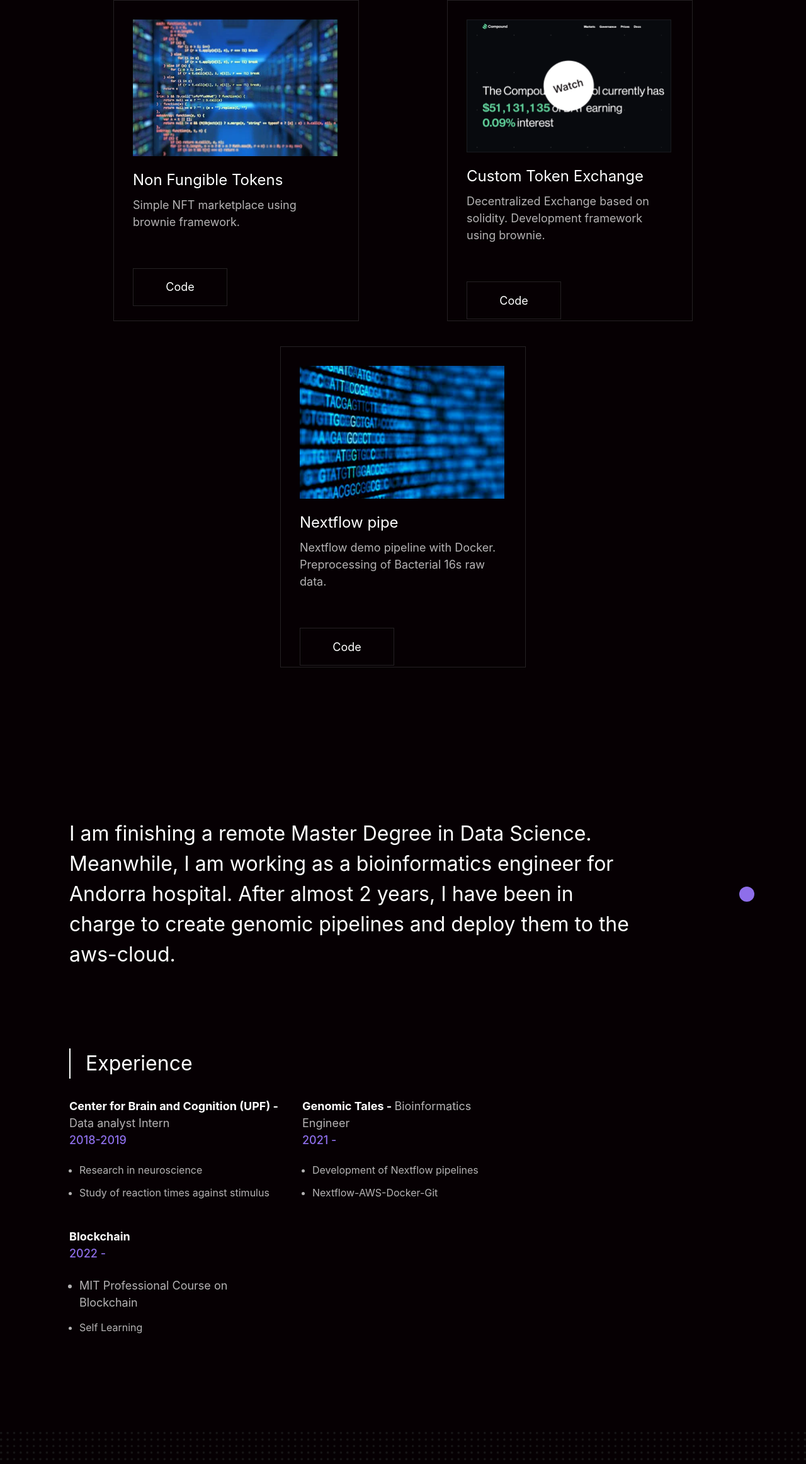
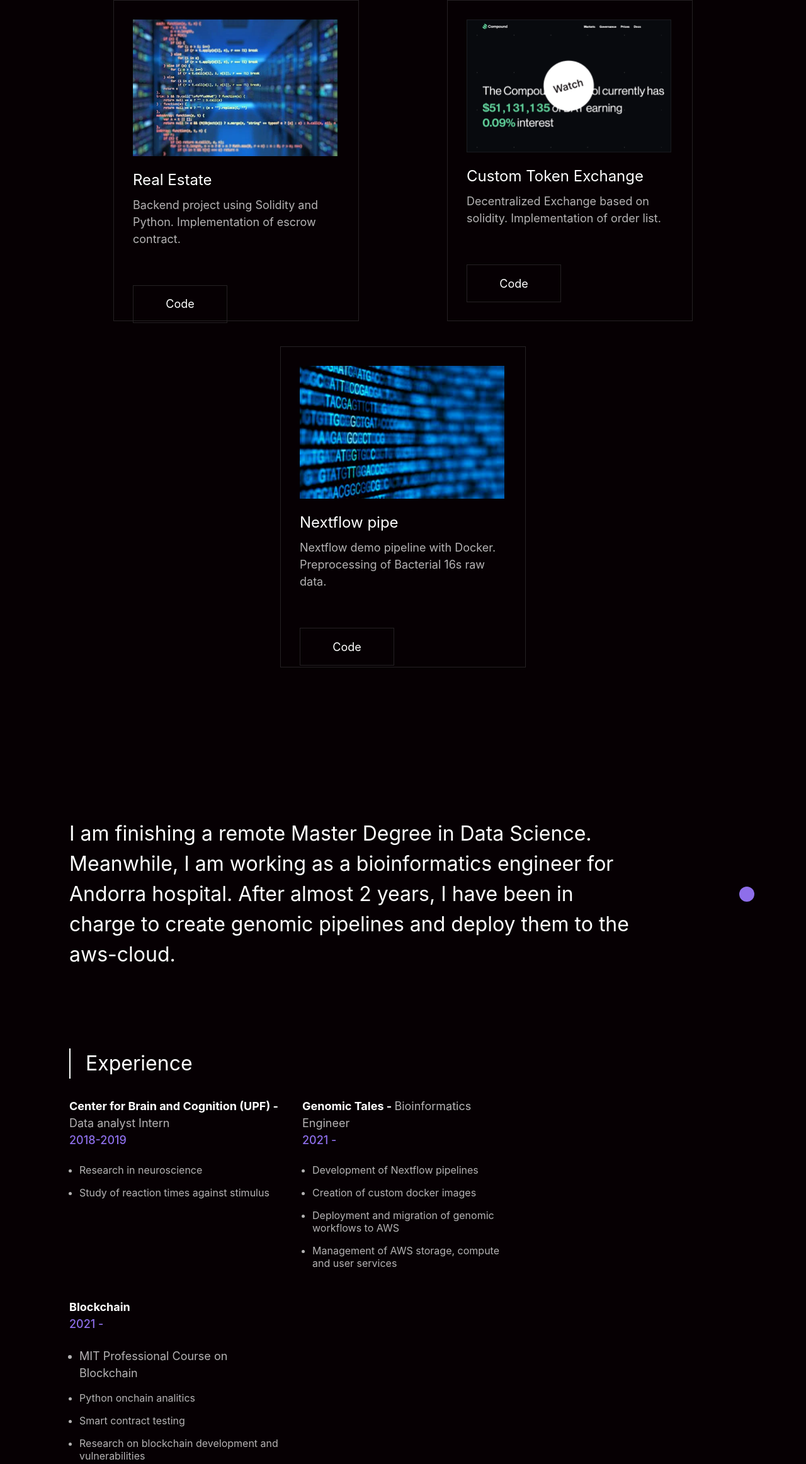
Before and after one commit to LlaneroHiboreo/Portfolio_Site, a plain HTML site: page index.html in a window 1280 px wide. Shown: the part 1979-4304 px from the top of the page at 63% size. Drawn offline with nearby package versions, Linux system fonts and the light colour scheme; a script that the page names is missing.

Commit message:
update portfolio

```diff
--- a/index.html
+++ b/index.html
@@ -96,18 +96,18 @@
             <div class="cards flex-center">
                 <div class="card">
                     <img src="./img/projects/project_1.png" alt="">
-                    <h3 class="card-title">Non Fungible Tokens</h3>
-                    <p class="card-description">Simple NFT marketplace using brownie framework.</p>
+                    <h3 class="card-title">Real Estate</h3>
+                    <p class="card-description"> Backend project using Solidity and Python. Implementation of escrow contract. </p>
 
                     <div class="card-buttons">
-                        <a href="https://github.com/LlaneroHiboreo/NFT_Marketplace" class="card-button--code" target="_blank">Code</a>
+                        <a href="https://github.com/LlaneroHiboreo/real_estate" class="card-button--code" target="_blank">Code</a>
                     </div>
                 </div>
 
                 <div class="card">
                     <img src="./img/projects/project_2.png" alt="">
                     <h3 class="card-title">Custom Token Exchange</h3>
-                    <p class="card-description">Decentralized Exchange based on solidity. Development framework using brownie.</p>
+                    <p class="card-description">Decentralized Exchange based on solidity. Implementation of order list.</p>
 
                     <div class="card-buttons">
                         <!-- <a href="#" class="card-button--site">Site</a> -->
@@ -157,22 +157,25 @@
                     <p class="card-years">2021 - </p>
 
                     <ul class="card-list">
-                        <li class="card-list-item">Development of Nextflow pipelines</li>
-                        <li class="card-list-item">Nextflow-AWS-Docker-Git</li>
+                        <li class="card-list-item"> Development of Nextflow pipelines </li>
+                        <li class="card-list-item"> Creation of custom docker images</li>
+                        <li class="card-list-item"> Deployment and migration of genomic workflows to AWS </li>
+                        <li class="card-list-item"> Management of AWS storage, compute and user services</li>
                     </ul>
                 </div>
                 <div class="experience-card">
                     <h3 class="card-title">
                         Blockchain
                     </h3>
-                    <p class="card-years">2022 - </p>
+                    <p class="card-years">2021 - </p>
 
                     <ul class="card-list">
                         <a href="https://api.accredible.com/v1/frontend/credential_website_embed_image/certificate/58391120" style="color:#ffffff;">
                             <li class="card-list-item">MIT Professional Course on Blockchain </li>
                         </a>
-
-                        <li class="card-list-item">Self Learning </li>
+                        <li class="card-list-item"> Python onchain analitics </li>
+                        <li class="card-list-item"> Smart contract testing </li>
+                        <li class="card-list-item"> Research on blockchain development and vulnerabilities </li>
                     </ul>
                 </div>
             </div>
```
